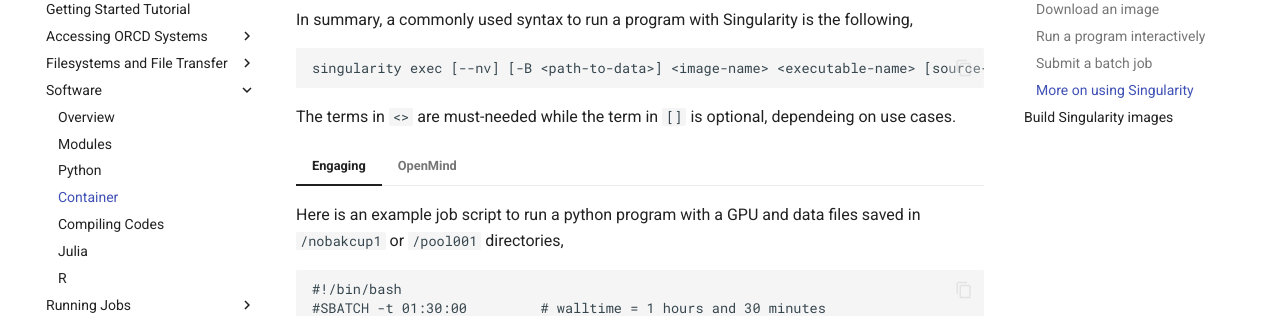
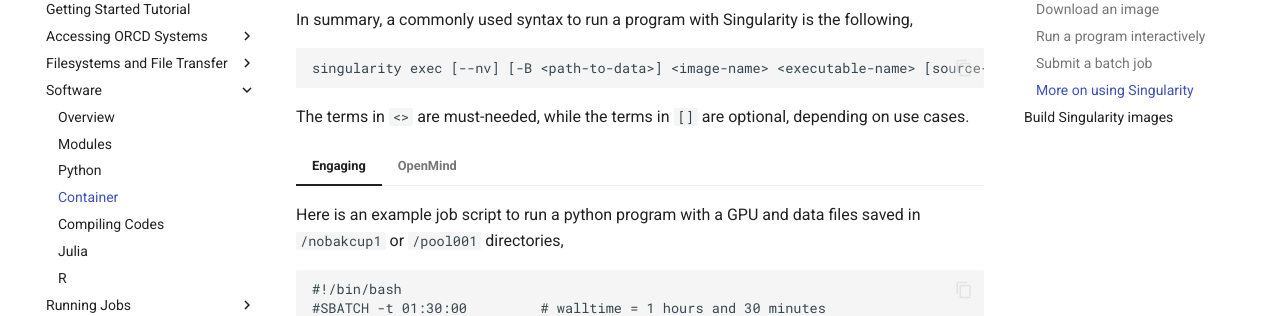
Before and after one commit to mit-orcd/orcd-docs-edit, an MkDocs documentation site: the page built from docs/software/apptainer.md, in a window 1280 px wide and 900 px high, scrolled down 3469 px. Shown: the part 153-469 px from the top of the window. Built offline with MkDocs 1.6.1 and Material for MkDocs 9.7.7, drawn with Linux system fonts in a browser that asks for light colours.

Commit message:
Update apptainer.md

````diff
--- a/docs/software/apptainer.md
+++ b/docs/software/apptainer.md
@@ -164,7 +164,7 @@ In summary, a commonly used syntax to run a program with Singularity is the foll
 ```
 singularity exec [--nv] [-B <path-to-data>] <image-name> <executable-name> [source-code-name]
 ```
-The terms in `<>` are must-needed while the term in `[]` is optional, dependeing on use cases.
+The terms in `<>` are must-needed, while the terms in `[]` are optional, depending on use cases.
 
 === "Engaging"
 
````
